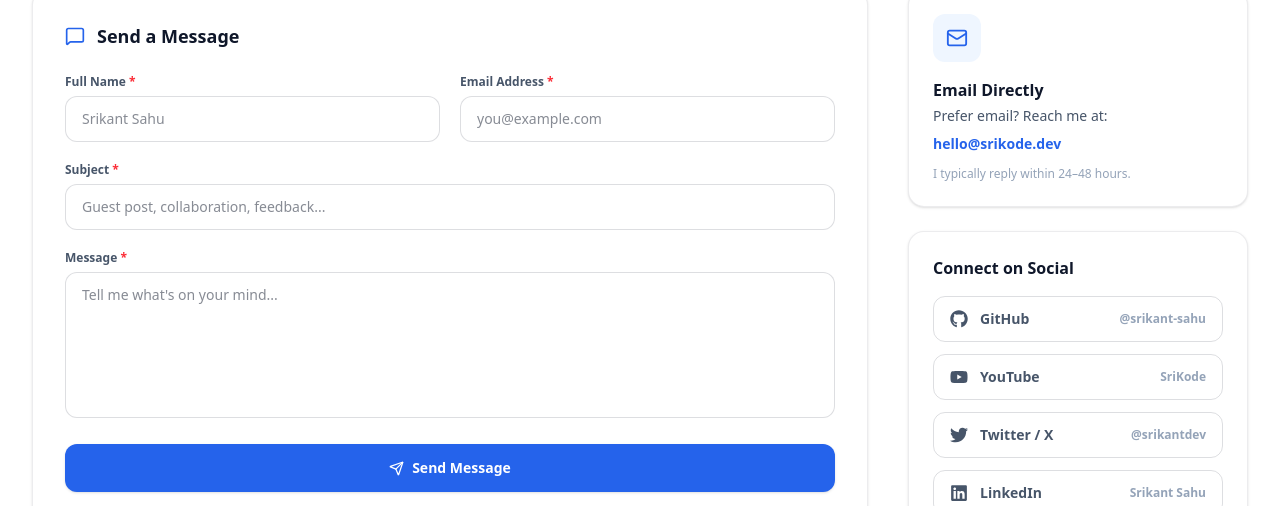
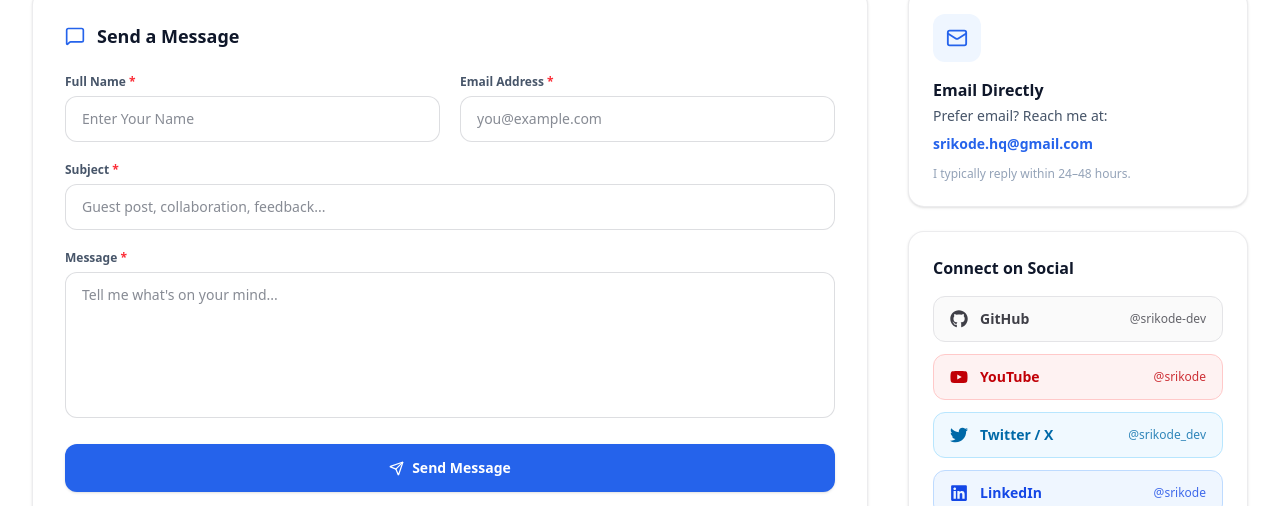
Before and after one commit to srikode-dev/sriKode, a Next.js app in the folder srikode-fe/: page /contact-us in a window 1280 px wide. Shown: the part 294-800 px from the top of the page. Built offline with nearby package versions, Linux system fonts and the light colour scheme; no server answers.

Commit message:
feat: create contact us page with form validation and social links

```diff
--- a/srikode-fe/src/app/contact-us/page.jsx
+++ b/srikode-fe/src/app/contact-us/page.jsx
@@ -49,10 +49,10 @@ export default function ContactUsPage() {
   };
 
   const socials = [
-    { icon: FaGithub, label: "GitHub", handle: "@srikant-sahu", href: "https://github.com", color: "hover:border-zinc-800 hover:bg-zinc-900 hover:text-white dark:hover:bg-zinc-800" },
-    { icon: FaYoutube, label: "YouTube", handle: "SriKode", href: "https://youtube.com", color: "hover:border-red-500 hover:bg-red-600 hover:text-white dark:hover:bg-red-950/20" },
-    { icon: FaTwitter, label: "Twitter / X", handle: "@srikantdev", href: "https://twitter.com", color: "hover:border-sky-400 hover:bg-sky-500 hover:text-white dark:hover:bg-sky-950/20" },
-    { icon: FaLinkedin, label: "LinkedIn", handle: "Srikant Sahu", href: "https://linkedin.com", color: "hover:border-blue-600 hover:bg-blue-700 hover:text-white dark:hover:bg-blue-950/20" },
+    { icon: FaGithub, label: "GitHub", handle: "@srikode-dev", href: "https://github.com/srikode-dev", baseColor: "text-zinc-700 dark:text-zinc-300 bg-zinc-50 dark:bg-zinc-900/40 border-zinc-200 dark:border-zinc-800", hoverColor: "hover:bg-zinc-900 hover:text-white hover:border-zinc-900 dark:hover:bg-zinc-800 dark:hover:text-white" },
+    { icon: FaYoutube, label: "YouTube", handle: "@srikode", href: "https://www.youtube.com/@srikode", baseColor: "text-red-700 dark:text-red-300 bg-red-50 dark:bg-red-950/20 border-red-200 dark:border-red-900/50", hoverColor: "hover:bg-red-600 hover:text-white hover:border-red-600 dark:hover:bg-red-600" },
+    { icon: FaTwitter, label: "Twitter / X", handle: "@srikode_dev", href: "https://x.com/srikode_dev", baseColor: "text-sky-700 dark:text-sky-300 bg-sky-50 dark:bg-sky-950/20 border-sky-200 dark:border-sky-900/50", hoverColor: "hover:bg-sky-500 hover:text-white hover:border-sky-500 dark:hover:bg-sky-500" },
+    { icon: FaLinkedin, label: "LinkedIn", handle: "@srikode", href: "https://www.linkedin.com/company/srikode", baseColor: "text-blue-700 dark:text-blue-300 bg-blue-50 dark:bg-blue-950/20 border-blue-200 dark:border-blue-900/50", hoverColor: "hover:bg-blue-700 hover:text-white hover:border-blue-700 dark:hover:bg-blue-600" },
   ];
 
   return (
@@ -119,7 +119,7 @@ export default function ContactUsPage() {
                       type="text"
                       value={form.name}
                       onChange={handleChange}
-                      placeholder="Srikant Sahu"
+                      placeholder="Enter Your Name"
                       className={`w-full rounded-xl border px-4 py-3 text-sm outline-none transition focus:ring-2 focus:ring-sk-primary/20 ${errors.name ? "border-red-400 focus:border-red-400" : "border-sk-border-strong focus:border-sk-primary"}`}
                       style={{
                         backgroundColor: "var(--sk-bg)",
@@ -233,11 +233,11 @@ export default function ContactUsPage() {
               <h3 className="font-bold" style={{ color: "var(--sk-text)" }}>Email Directly</h3>
               <p className="mt-1 text-sm" style={{ color: "var(--sk-text-muted)" }}>Prefer email? Reach me at:</p>
               <a
-                href="mailto:hello@srikode.dev"
+                href="mailto:srikode.hq@gmail.com"
                 className="mt-2 block text-sm font-semibold hover:underline"
                 style={{ color: "var(--sk-primary)" }}
               >
-                hello@srikode.dev
+                srikode.hq@gmail.com
               </a>
               <p className="mt-3 text-xs" style={{ color: "var(--sk-text-faint)" }}>I typically reply within 24–48 hours.</p>
             </div>
@@ -252,21 +252,17 @@ export default function ContactUsPage() {
             >
               <h3 className="mb-4 font-bold" style={{ color: "var(--sk-text)" }}>Connect on Social</h3>
               <div className="flex flex-col gap-3">
-                {socials.map(({ icon: Icon, label, handle, href, color }) => (
+                {socials.map(({ icon: Icon, label, handle, href, baseColor, hoverColor }) => (
                   <a
                     key={label}
                     href={href}
                     target="_blank"
                     rel="noopener noreferrer"
-                    className={`group flex items-center gap-3 rounded-xl border px-4 py-3 text-sm font-semibold transition ${color}`}
-                    style={{
-                      borderColor: "var(--sk-border-strong)",
-                      color: "var(--sk-text-muted)",
-                    }}
+                    className={`group flex items-center gap-3 rounded-xl border px-4 py-3 text-sm font-semibold transition-all duration-300 hover:-translate-y-1 hover:shadow-md ${baseColor} ${hoverColor}`}
                   >
-                    <Icon size={18} />
+                    <Icon size={18} className="transition-transform group-hover:scale-110" />
                     <span className="flex-1">{label}</span>
-                    <span className="text-xs" style={{ color: "var(--sk-text-faint)" }}>{handle}</span>
+                    <span className="text-xs font-medium opacity-80 group-hover:opacity-100">{handle}</span>
                   </a>
                 ))}
               </div>
```
